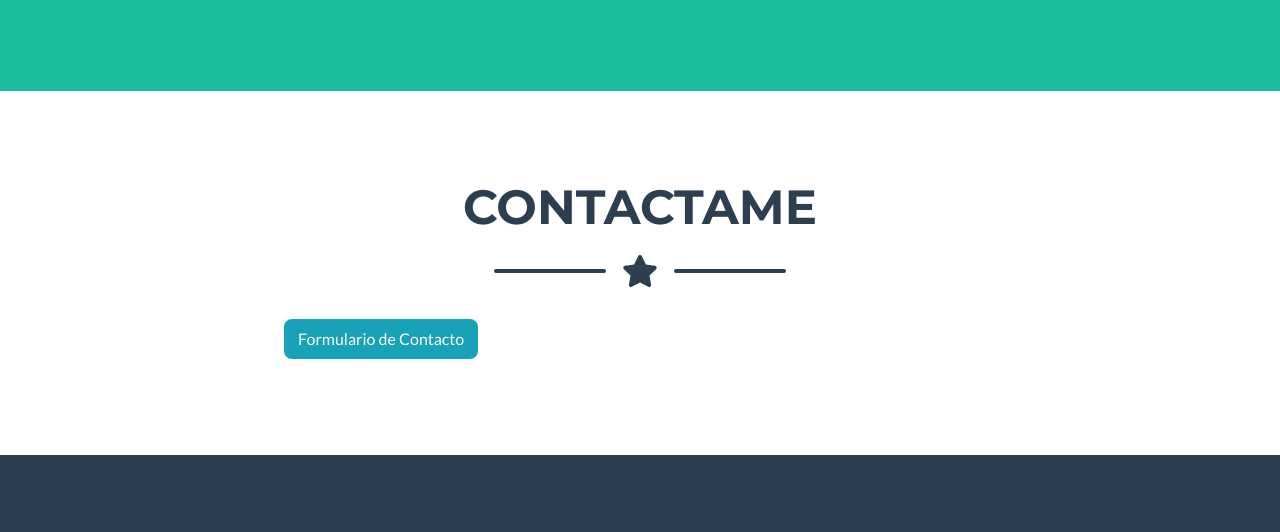
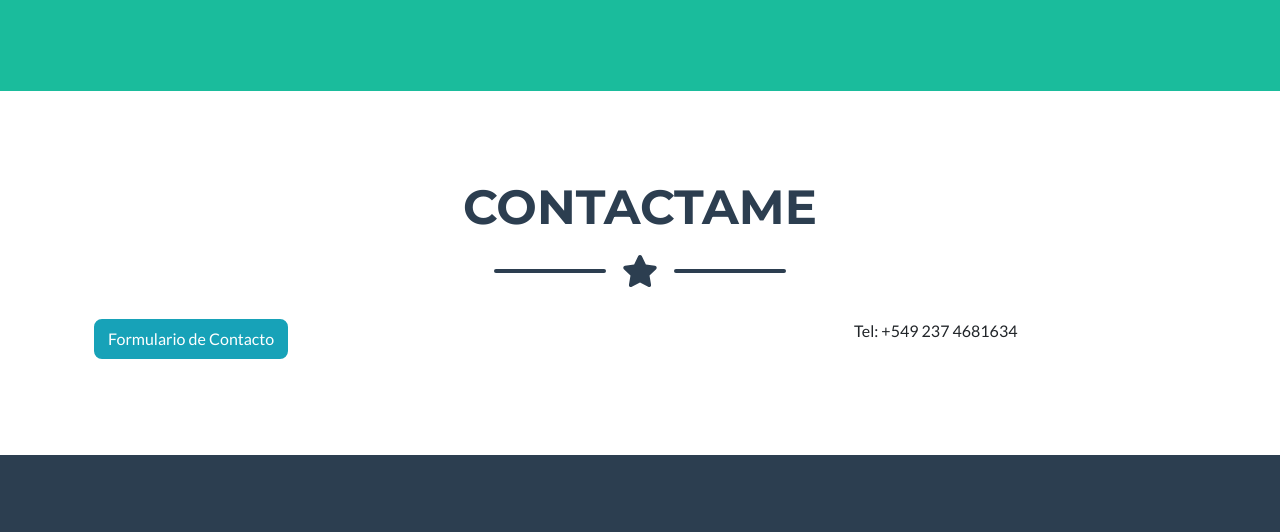
Before and after one commit to rbb-soft/desarrollo-web, a plain HTML site: page index.html in a window 1280 px wide. Shown: the part 2118-2650 px from the top of the page. Drawn offline with nearby package versions, Linux system fonts and the light colour scheme.

Commit message:
agregue tel

```diff
--- a/index.html
+++ b/index.html
@@ -188,6 +188,9 @@
                         <a class="btn btn-info" href="https://rbb-autoradio.com.ar/contacto">
                             Formulario de Contacto
                         </a>
+                    </div>
+                    <div class="col-lg-4 mx-auto">
+                        Tel: +549 237 4681634
                     </div>
                 </div>
             </div>
```
